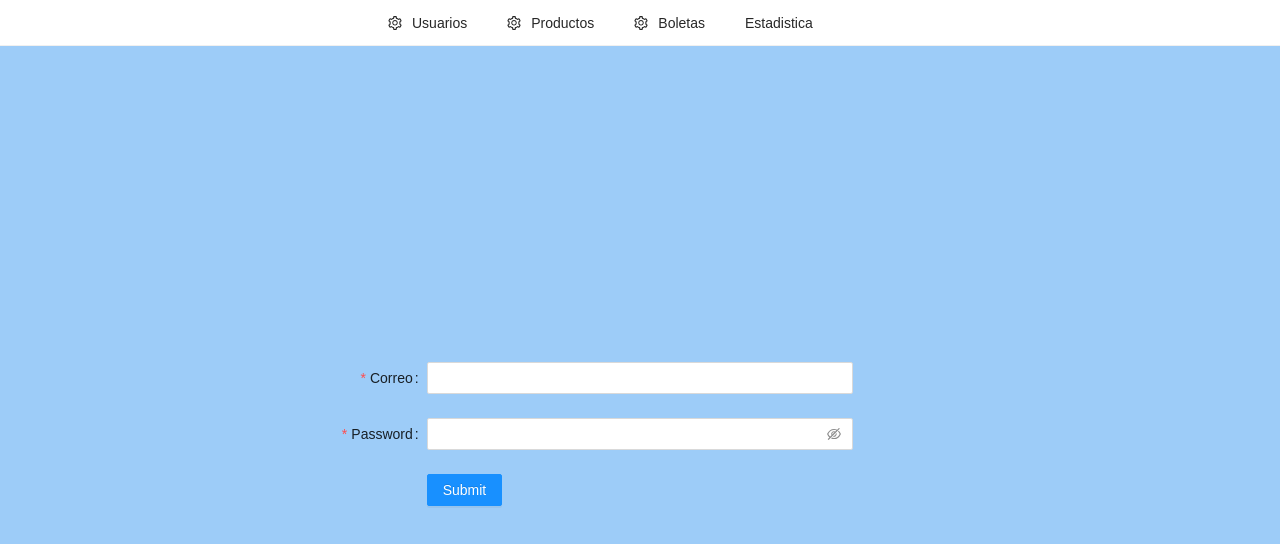
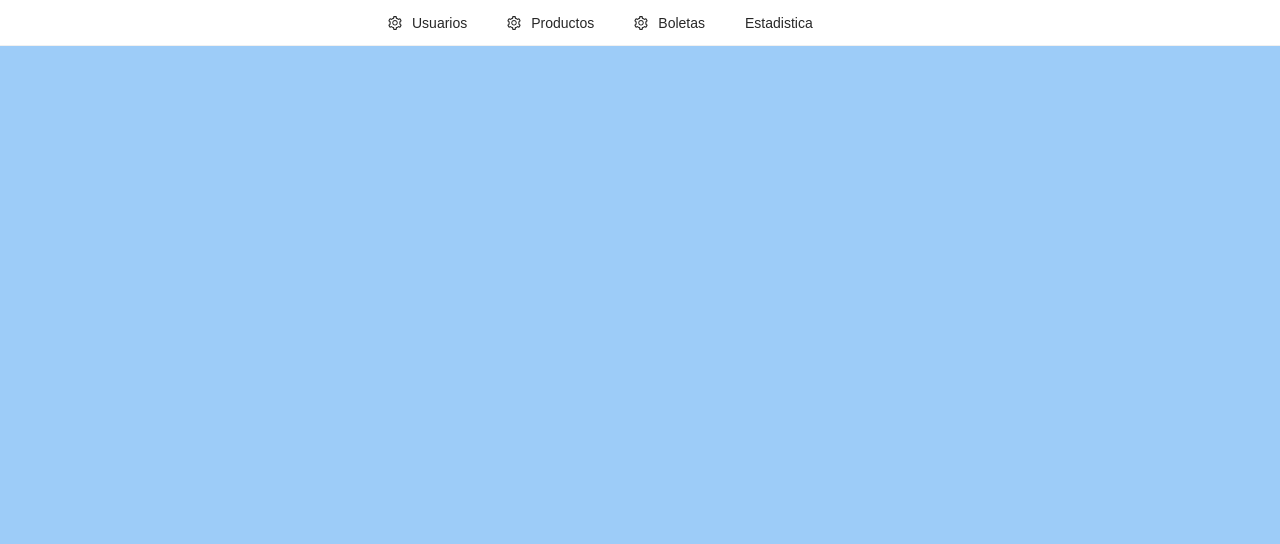
Before and after one commit to Jhovi/MiBodegaAnt, a React (Create React App) app: page /login in a window 1280 px wide. Shown: the top 544 px of the page. Built offline with nearby package versions, Linux system fonts and the light colour scheme.

Commit message:
Modificaciones generales

```diff
--- a/package.json
+++ b/package.json
@@ -3,12 +3,15 @@
   "version": "0.1.0",
   "private": true,
   "dependencies": {
+    "@ant-design/charts": "^1.1.3",
     "@testing-library/jest-dom": "^5.12.0",
     "@testing-library/react": "^11.2.6",
     "@testing-library/user-event": "^12.8.3",
     "antd": "^4.15.3",
     "axios": "^0.21.1",
+    "chart.js": "^3.2.1",
     "react": "^17.0.2",
+    "react-chartjs-2": "^3.0.3",
     "react-dom": "^17.0.2",
     "react-router-dom": "^5.2.0",
     "react-scripts": "4.0.3",
--- a/src/App.js
+++ b/src/App.js
@@ -9,6 +9,7 @@ import { AdmProducto } from './productos/AdmProducto';
 import { EditUsuario } from './usuarios/EditUsuario';
 import { AdmBoleta} from './boletas/AdmBoleta';
 import { SaveBoleta} from './boletas/SaveBoleta';
+import { Charts } from './general/Charts';
 
 
 function App() {
@@ -18,13 +19,14 @@ function App() {
         <Nav />
         <div className="auth-wrapper">
         <Switch>
-          <Route exact path="/login" component={() => <Login/>} />
+          <Route exact path="/" component={() => <Login/>} />
           <Route exact path="/adm-usuarios" component={() => <AdmUsuario/>} />
           <Route exact path="/save-usuario" component={() => <SaveUsuario/>} />
           <Route exact path="/adm-producto" component={() => <AdmProducto/>} />
           <Route exact path="/edit-usuario/:id" component={() => <EditUsuario/>} />
           <Route exact path="/adm-boletas" component={() => <AdmBoleta/>} />
           <Route exact path="/save-boleta" component={() => <SaveBoleta/>} />
+          <Route exact path="/metrics" component={() => <Charts/>} />
         </Switch>
         </div>
       </div>
--- /dev/null
+++ b/src/general/Charts.js
@@ -0,0 +1,44 @@
+import React from 'react';
+import Axios from "axios";
+import { Bar, Pie } from 'react-chartjs-2';
+
+const { useState, useEffect } = React;
+
+export const Charts = () => {
+    const [data, setData] = useState([])
+
+    const [usuarios, setUsuarios] = useState([
+        { nombre: "", total: 0 }
+    ]);
+    useEffect(() => {
+        Axios.get('Boleta/FetchTop5Customers').then(
+             res => {
+                 setData(res.data)
+             }
+         ).catch(
+             err => {
+                 console.log(err)
+             }
+         )
+    }, [])
+
+
+    const asyncFetch = () => {
+        fetch('https://gw.alipayobjects.com/os/bmw-prod/be63e0a2-d2be-4c45-97fd-c00f752a66d4.json')
+            .then((response) => response.json())
+            .then((json) => setData(json))
+            .catch((error) => {
+                console.log('fetch data failed', error);
+            })
+    }
+
+    var config = {
+        data: data,
+        yField: 'nombre',
+        xField: 'total',
+        yAxis: { label: { autoRotate: false } },
+        scrollbar: { type: 'vertical' },
+      };
+
+    return <Bar {...config} />;
+}
--- a/src/general/Login.js
+++ b/src/general/Login.js
@@ -1,6 +1,7 @@
 import React from 'react';
 import { Form, Input, Button, Checkbox } from 'antd';
 import Axios from "axios";
+import { useHistory } from "react-router-dom";
 
 const layout = {
     labelCol: {
@@ -21,6 +22,8 @@ const variables = {
     loggedIn: false
 }
 export const Login = () => {
+
+    const history = useHistory();
     const onFinish = values => {
 
         const data = {
@@ -34,6 +37,7 @@ export const Login = () => {
                 localStorage.setItem('id', res.data.id)
                 console.log("Logeado correctamente")
                 variables.loggedIn = true;
+                history.push("/adm-usuarios");
             }
         ).catch(
             err => {
@@ -85,8 +89,8 @@ export const Login = () => {
             </Form.Item>
 
             <Form.Item {...tailLayout}>
-                <Button type="primary" htmlType="submit">
-                    Submit
+                <Button name="btn-ingresar" type="primary" htmlType="submit">
+                    Ingresar
         </Button>
             </Form.Item>
         </Form>
--- a/src/general/Nav.js
+++ b/src/general/Nav.js
@@ -27,7 +27,7 @@ export const Nav = () => {
                     <Menu.Item onClick={handleClick} key="listarBoletas"><Link to={'/adm-boletas'} className="nav-link">Listar boletas</Link></Menu.Item>
                     <Menu.Item key="registrarBoleta">Registrar boleta</Menu.Item>
                 </SubMenu>
-                <Menu.Item key="estadistica">Estadistica</Menu.Item>
+                <Menu.Item key="estadistica"><Link to={'/metrics'} className="nav-link">Estadistica</Link></Menu.Item>
         </Menu>
 
     )
--- a/src/usuarios/AdmUsuario.js
+++ b/src/usuarios/AdmUsuario.js
@@ -3,7 +3,7 @@ import { Form, Input, Button, Checkbox, Dropdown, Menu, message, Upload } from '
 import Axios from "axios";
 import { Table, Tag, Space } from 'antd';
 import { useHistory } from "react-router-dom";
-import { DownOutlined, UserOutlined, UploadOutlined } from '@ant-design/icons';
+import { DownOutlined, UserOutlined, UploadOutlined,FilePdfOutlined, FileExcelOutlined } from '@ant-design/icons';
 
 const { useState, useEffect } = React;
 
@@ -54,7 +54,7 @@ export const AdmUsuario = () => {
             key: 'action',
             dataIndex: 'id',
             render: (id) => (
-                <Button onClick={() => { redirectToEditUsuario(id) }} type="primary" >
+                <Button onClick={() => { redirectToEditUsuario(id) }} type="primary">
                     Editar
                 </Button>
             ),
@@ -85,10 +85,10 @@ export const AdmUsuario = () => {
 
     const menu = (
         <Menu onClick={handleMenuClick}>
-            <Menu.Item key="1" icon={<UserOutlined />}>
+            <Menu.Item id="btn-exportar-pdf" key="1" icon={<FilePdfOutlined />}>
                 Exportar PDF
           </Menu.Item>
-            <Menu.Item key="2" icon={<UserOutlined />}>
+            <Menu.Item id="btn-exportar-excel" key="2" icon={<FileExcelOutlined />}>
                 Exportar Excel
           </Menu.Item>
         </Menu>
@@ -198,18 +198,18 @@ export const AdmUsuario = () => {
         <div style={{ margin: 'auto' }}>
             <h1>Listado de usuarios</h1>
 
-            <Button style={{ marginBottom: '1.5rem' }} onClick={redirectToSaveUsuario} type="primary" htmlType="submit">
+            <Button style={{ marginBottom: '1.5rem' }} onClick={redirectToSaveUsuario} type="primary" htmlType="submit" id="btn-registrar" >
                 Registrar usuario
         </Button>
 
             <Dropdown overlay={menu}>
-                <Button style={{ marginLeft: '2rem', marginRight: '2rem' }} >
+                <Button style={{ marginLeft: '2rem', marginRight: '2rem' }} id="btn-exportar" >
                     Exportar <DownOutlined />
                 </Button>
             </Dropdown>
 
-            <Upload showUploadList={false}  {...props}>
-                <Button icon={<UploadOutlined />}>Cargar archivos</Button>
+            <Upload showUploadList={false}  {...props} id="upload-container">
+                <Button id="btn-upload" icon={<UploadOutlined />}>Cargar archivos</Button>
             </Upload>
 
 
--- a/src/usuarios/EditUsuario.js
+++ b/src/usuarios/EditUsuario.js
@@ -114,10 +114,6 @@ export const EditUsuario = () => {
         <div >
             <h1 style={{ marginLeft: '30rem' }}>Editar usuario</h1>
 
-            <Button style={{ marginBottom: '1.5rem', marginLeft: '30rem' }} onClick={saveUsuario} type="primary" htmlType="submit">
-                Guardar
-        </Button>
-
             <div style={{ marginLeft: '18.8rem', marginBottom: '1rem' }} >
                 <label style={{ marginRight: '0.8rem' }} required >Genero:</label>
                 <Radio.Group onChange={onChange}  value={value}>
@@ -219,8 +215,8 @@ export const EditUsuario = () => {
 
 
                 <Form.Item {...tailLayout}>
-                    <Button type="primary" htmlType="submit">
-                        Submit
+                    <Button type="primary" htmlType="submit" id="btn-guardar">
+                        Guardar
     </Button>
                 </Form.Item>
             </Form>
--- a/src/usuarios/SaveUsuario.js
+++ b/src/usuarios/SaveUsuario.js
@@ -27,7 +27,7 @@ const tailLayout = {
 const dateFormatList = 'MM/DD/YYYY';
 
 export const SaveUsuario = () => {
-
+    const history = useHistory();
     const [value, setValue] = React.useState();
     const [fechaSelected, setFechaSelected] = React.useState(null);
 
@@ -57,7 +57,7 @@ export const SaveUsuario = () => {
 
             Axios.post('Usuario/register', data).then(
                 res => {
-                    console.log(res);
+                    history.push("/adm-usuarios");
                 }
             ).catch(
                 err => {
@@ -87,9 +87,9 @@ export const SaveUsuario = () => {
                 <div style={{ marginLeft: '18.8rem', marginBottom: '1rem' }} >
                     <label style={{ marginRight: '0.8rem' }} required >Genero:</label>
                     <Radio.Group onChange={onChange} value={value}>
-                        <Radio value={0}>Masculino</Radio>
-                        <Radio value={1}>Femenino</Radio>
-                        <Radio value={2}>Incognito</Radio>
+                        <Radio id="option-1" value={0}>Masculino</Radio>
+                        <Radio id="option-2" value={1}>Femenino</Radio>
+                        <Radio id="option-3" value={2}>Incognito</Radio>
                     </Radio.Group>
                 </div>
                 <Form.Item
@@ -119,7 +119,7 @@ export const SaveUsuario = () => {
                 </Form.Item>
 
                 <Form.Item  label="Fecha Nacimiento">
-                    <DatePicker onChange={fechaChange} format={dateFormatList} />
+                    <DatePicker id="fechaNacimiento" onChange={fechaChange} format={dateFormatList} />
                 </Form.Item>
 
                 <Form.Item
@@ -190,8 +190,8 @@ export const SaveUsuario = () => {
                 </Form.Item>
 
                 <Form.Item {...tailLayout}>
-                    <Button type="primary" htmlType="submit">
-                        Submit
+                    <Button type="primary" htmlType="submit" id="btn-guardar">
+                        Guardar
     </Button>
                 </Form.Item>
             </Form>
```
Also changed, not shown: 1 other file (tests, documents, lock files or other folders).
